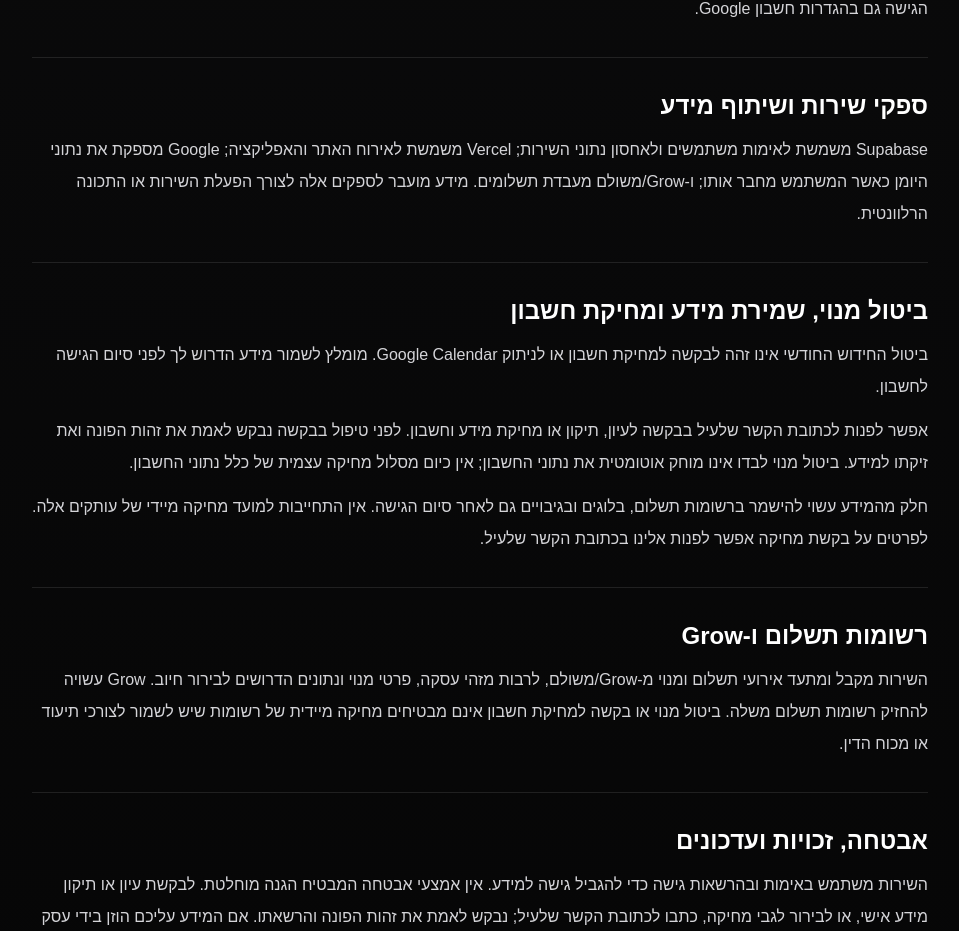
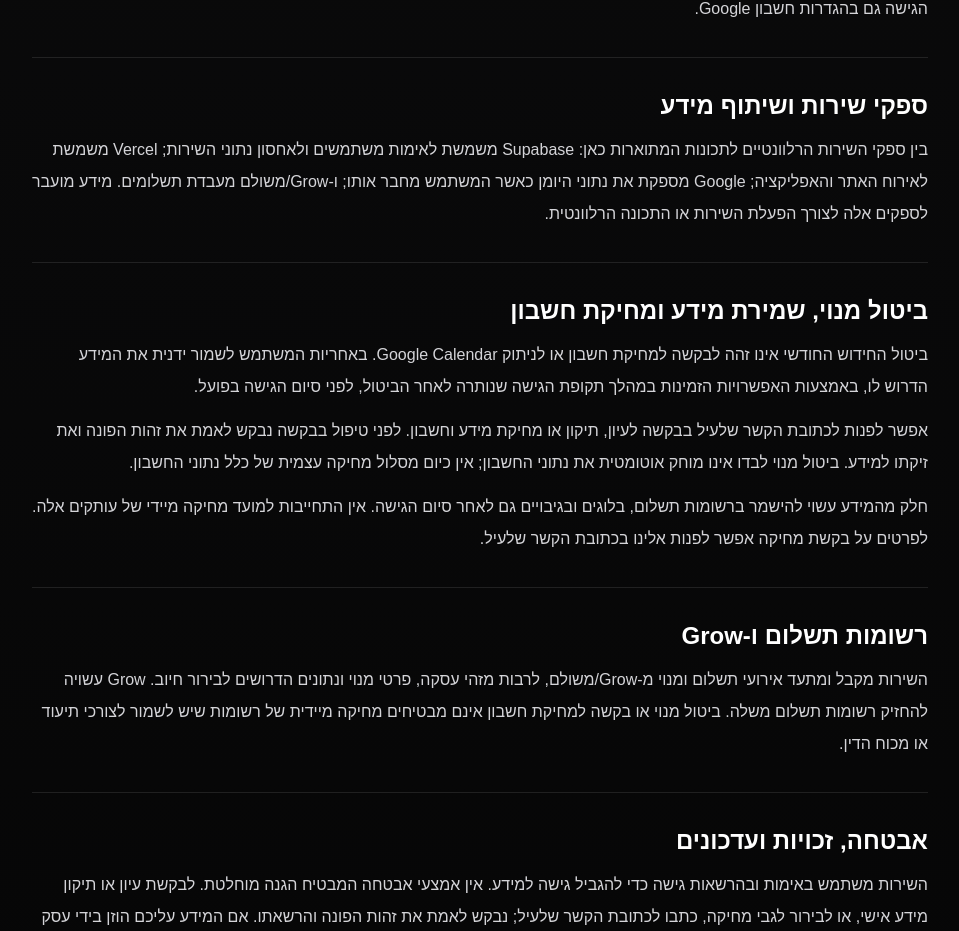
Before and after one commit to hubianron-cpu/goldenflowcrmweb, a Next.js app: page /privacy in a window 1280 px wide. Shown: the part 1811-2742 px from the top of the page, without its empty margins (160-1119 px from the left). Built offline with nearby package versions, Linux system fonts and the light colour scheme.

Commit message:
Clarify data saving after subscription cancellation

```diff
--- a/app/privacy/page.tsx
+++ b/app/privacy/page.tsx
@@ -44,13 +44,13 @@
   {
     title: "ספקי שירות ושיתוף מידע",
     paragraphs: [
-      "Supabase משמשת לאימות משתמשים ולאחסון נתוני השירות; Vercel משמשת לאירוח האתר והאפליקציה; Google מספקת את נתוני היומן כאשר המשתמש מחבר אותו; ו-Grow/משולם מעבדת תשלומים. מידע מועבר לספקים אלה לצורך הפעלת השירות או התכונה הרלוונטית.",
+      "בין ספקי השירות הרלוונטיים לתכונות המתוארות כאן: Supabase משמשת לאימות משתמשים ולאחסון נתוני השירות; Vercel משמשת לאירוח האתר והאפליקציה; Google מספקת את נתוני היומן כאשר המשתמש מחבר אותו; ו-Grow/משולם מעבדת תשלומים. מידע מועבר לספקים אלה לצורך הפעלת השירות או התכונה הרלוונטית.",
     ],
   },
   {
     title: "ביטול מנוי, שמירת מידע ומחיקת חשבון",
     paragraphs: [
-      "ביטול החידוש החודשי אינו זהה לבקשה למחיקת חשבון או לניתוק Google Calendar. מומלץ לשמור מידע הדרוש לך לפני סיום הגישה לחשבון.",
+      "ביטול החידוש החודשי אינו זהה לבקשה למחיקת חשבון או לניתוק Google Calendar. באחריות המשתמש לשמור ידנית את המידע הדרוש לו, באמצעות האפשרויות הזמינות במהלך תקופת הגישה שנותרה לאחר הביטול, לפני סיום הגישה בפועל.",
       "אפשר לפנות לכתובת הקשר שלעיל בבקשה לעיון, תיקון או מחיקת מידע וחשבון. לפני טיפול בבקשה נבקש לאמת את זהות הפונה ואת זיקתו למידע. ביטול מנוי לבדו אינו מוחק אוטומטית את נתוני החשבון; אין כיום מסלול מחיקה עצמית של כלל נתוני החשבון.",
       "חלק מהמידע עשוי להישמר ברשומות תשלום, בלוגים ובגיבויים גם לאחר סיום הגישה. אין התחייבות למועד מחיקה מיידי של עותקים אלה. לפרטים על בקשת מחיקה אפשר לפנות אלינו בכתובת הקשר שלעיל.",
     ],
--- a/app/terms/page.tsx
+++ b/app/terms/page.tsx
@@ -20,10 +20,10 @@
     ],
   },
   {
-    title: "ביטול, גישה וייצוא מידע",
+    title: "ביטול, גישה ושמירת מידע",
     paragraphs: [
       "לבקשת ביטול לפני החידוש הבא יש לפנות לכתובת ronhubi15@gmail.com ולציין את פרטי החשבון הדרושים לזיהוי. ביטול לפני החידוש מונע את החיוב הבא. אין החזר יחסי על תקופה שכבר שולמה, בכפוף לזכויות שלא ניתן להתנות עליהן לפי דין.",
-      "מומלץ לשמור מידע הדרוש לך לפני סיום הגישה לחשבון. לבירור מועד סיום הגישה לאחר בקשת ביטול אפשר לפנות לכתובת הקשר שלעיל. ביטול מנוי, סגירת חשבון וניתוק Google Calendar הם פעולות נפרדות.",
+      "באחריות המשתמש לשמור ידנית את המידע הדרוש לו, באמצעות האפשרויות הזמינות במהלך תקופת הגישה שנותרה לאחר הביטול, לפני סיום הגישה בפועל. לבירור מועד סיום הגישה לאחר בקשת ביטול אפשר לפנות לכתובת הקשר שלעיל. ביטול מנוי, סגירת חשבון וניתוק Google Calendar הם פעולות נפרדות.",
     ],
   },
   {
```
